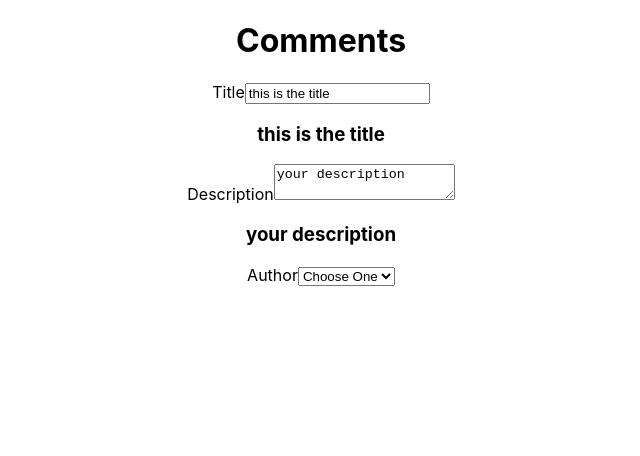
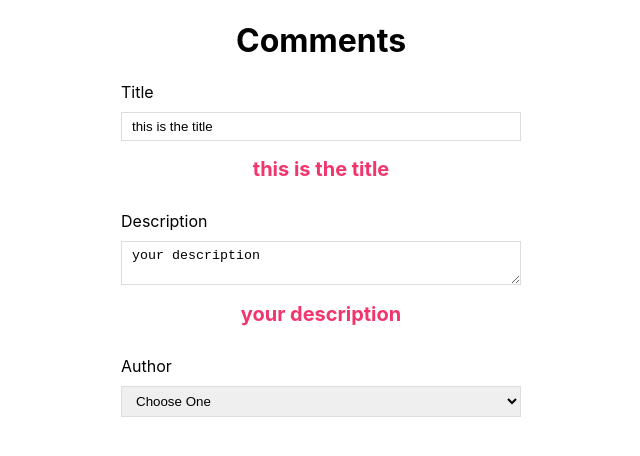
Before and after one commit to carlapico/forms, a React (Create React App) app: page / in a window 1280 px wide. Shown: the top 456 px of the page, without its empty margins (319-959 px from the left). Built offline with nearby package versions, Linux system fonts and the light colour scheme.

Commit message:
added the style that damian dropped in slack

```diff
--- a/src/App.css
+++ b/src/App.css
@@ -1,38 +1,32 @@
-.App {
+/* create new blog form */
+form {
+  max-width: 400px;
+  margin: 0 auto;
   text-align: center;
 }
-
-.App-logo {
-  height: 40vmin;
-  pointer-events: none;
+ label {
+  text-align: left;
+  display: block;
+}
+ h2 {
+  font-size: 20px;
+  color: #f1356d;
+  margin-bottom: 30px;
+}
+ input, textarea, select {
+  width: 100%;
+  padding: 6px 10px;
+  margin: 10px 0;
+  border: 1px solid #ddd;
+  box-sizing: border-box;
+  display: block;
 }
 
-@media (prefers-reduced-motion: no-preference) {
-  .App-logo {
-    animation: App-logo-spin infinite 20s linear;
-  }
+button {
+  background: #f1356d;
+  color: #fff;
+  border: 0;
+  padding: 8px;
+  border-radius: 8px;
+  cursor: pointer;
 }
-
-.App-header {
-  background-color: #282c34;
-  min-height: 100vh;
-  display: flex;
-  flex-direction: column;
-  align-items: center;
-  justify-content: center;
-  font-size: calc(10px + 2vmin);
-  color: white;
-}
-
-.App-link {
-  color: #61dafb;
-}
-
-@keyframes App-logo-spin {
-  from {
-    transform: rotate(0deg);
-  }
-  to {
-    transform: rotate(360deg);
-  }
-}
--- a/src/App.js
+++ b/src/App.js
@@ -14,12 +14,12 @@ function App() {
           {/* here goes the title */}
           <label>Title</label>
             <input type="text" value={title} onChange={(e)=> {setTitle (e.target.value)}} />
-            <h3>{title}</h3>
+            <h2>{title}</h2>
 
           {/* here goes the desciption */}
           <label>Description</label>
             <textarea value={description} onChange ={(e)=> {setDescription(e.target.value)}} />
-            <h3>{description}</h3>
+            <h2>{description}</h2>
 
           <label>Author</label>
           <select>
```
